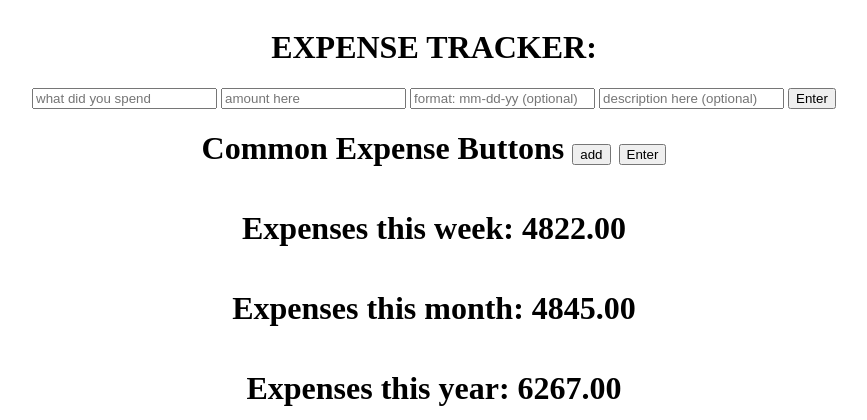
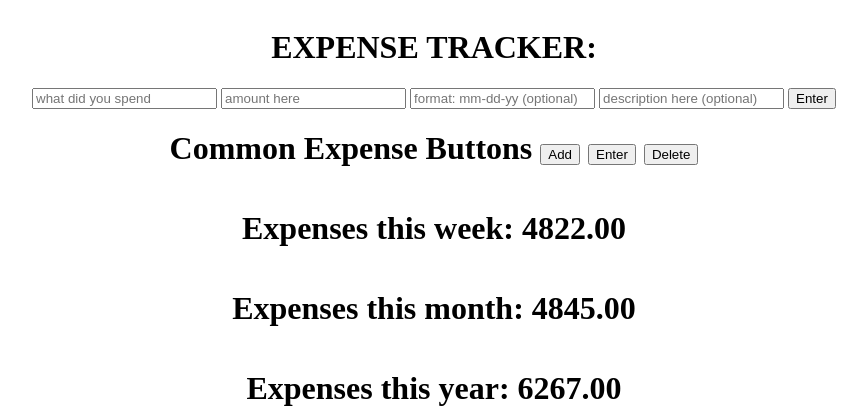
Before and after one commit to Edgar-Sumabat-Jr/expense-tracker, a Flask app: page / in a window 1280 px wide. Shown: the top 420 px of the page, without its empty margins (206-1073 px from the left). Run offline with Flask 3, Linux system fonts and the light colour scheme; data comes from the database, SQL or seed files in the repository; both versions use the stored data as it was after the commit; data that the repository does not hold is empty.

Commit message:
added delete common expenses button

```diff
--- a/app.py
+++ b/app.py
@@ -254,3 +254,16 @@ def add_common_expense():
     )
 
     return redirect("/")
+
+@app.delete("/delete-common")
+def delete_common_expense():
+    json_data = request.get_json()
+    name = json_data.get("name")
+
+    db = get_db()
+    cursor = db.cursor()
+
+    cursor.execute("DELETE FROM common_expense WHERE name = ?", (name,))
+    db.commit()
+
+    return {"success":"True"}, 201
--- a/print_db.py
+++ b/print_db.py
@@ -3,7 +3,7 @@ import sqlite3
 conn = sqlite3.connect("expenses.db")
 cursor = conn.cursor()
 
-cursor.execute("SELECT * FROM expense")
+cursor.execute("SELECT * FROM expense") # change to common_expense to print the common expenses if needed
 
 for row in cursor:
     print(row)
--- a/static/script.js
+++ b/static/script.js
@@ -70,6 +70,7 @@ function addCommonExpense() {
         newButton.name = "common-expense";
         newButton.value = expenseAmount;
         newButton.innerText = `${expenseAmount} ${expenseName}`; // text that appears in the button
+        newButton.className = "common-expense-class"
 
         document.querySelector('[name="custom-name"]').value = expenseName;
         document.querySelector('[name="custom-amount"]').value = expenseAmount;
@@ -120,7 +121,52 @@ function enterCommon() {
     });
 }
 
+function deleteCommon() {
+    const deleteToggleBtn = document.getElementById("delete-common-btn");
+    const expenseForm = document.getElementById("common-expense-form");
+    let isDeleteMode = false;
+
+    // 1. Toggle Delete Mode when the "Delete" button is clicked
+    deleteToggleBtn.addEventListener("click", () => {
+        isDeleteMode = !isDeleteMode;
+        deleteToggleBtn.innerText = isDeleteMode ? "Done Deleting" : "Delete";
+        deleteToggleBtn.style.backgroundColor = isDeleteMode ? "#ff4d4d" : "";
+    });
+
+    // 2. Intercept clicks on the common expense buttons
+    expenseForm.addEventListener("click", async (event) => {
+        const button = event.target.closest(".common-expense-class");
+
+        // Only delete if Delete Mode is turned ON
+        if (button && isDeleteMode) {
+            event.preventDefault(); // Stops POST /add-common from running
+
+            const expenseName = button.value; // Gets {{ item[0] }}
+
+            // Optional: Send request to backend to delete from DB too
+            try {
+                const response = await fetch("/delete-common", {
+                    method: "DELETE",
+                    headers: { "Content-Type": "application/json" },
+                    body: JSON.stringify({ name: expenseName })
+                });
+
+                if (response.ok) {
+                    button.remove(); // Removes button from screen
+                }
+                else {
+                    alert("failed to remove button")
+                }
+
+            } catch (error) {
+                console.error("Failed to delete from DB:", error);
+            }
+        }
+    });
+}
+
 loadExpensesByPeriod();
 getExpensesAllTime();
 addCommonExpense();
 enterCommon();
+deleteCommon();
--- a/templates/home.html
+++ b/templates/home.html
@@ -40,7 +40,7 @@
 
 
     <h1>Common Expense Buttons
-        <button type="button" id="add-common">add</button>
+        <button type="button" id="add-common">Add</button>
             <input
             type="text"
             name="name-common-expense"
@@ -55,10 +55,14 @@
             placeholder="amount common expense"
             >
         <button type="button" id="enter-common">Enter</button>
+
+        <!-- delete common expense button -->
+        <button type="button" id="delete-common-btn">Delete</button>
     </h1>
 
 
-    <!-- start, form for clicking existing common expense -->
+
+    <!-- start: form for clicking existing common expense -->
     <form id="common-expense-form" method="POST" action="/add-common">
 
         {% for item in common_expenses %}
@@ -66,6 +70,7 @@
                 type="submit"
                 name="common-expense"
                 value="{{ item[0] }}"
+                class="common-expense-class"
             >
                 {{ "%g"|format(item[1]) }} {{ item[0] }}
             </button>
@@ -100,6 +105,5 @@
         {% endfor %}
     </table>
 
-
 </body>
 </html>
```
Also changed, not shown: expenses.db.
